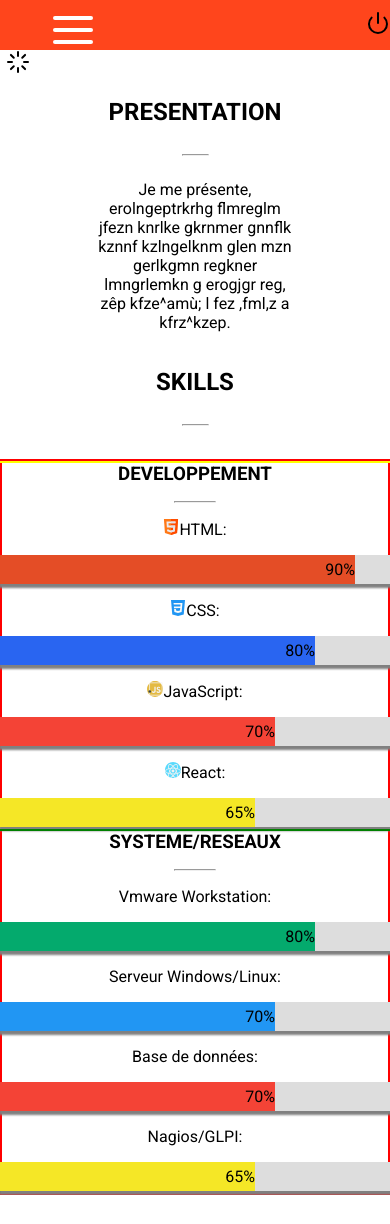
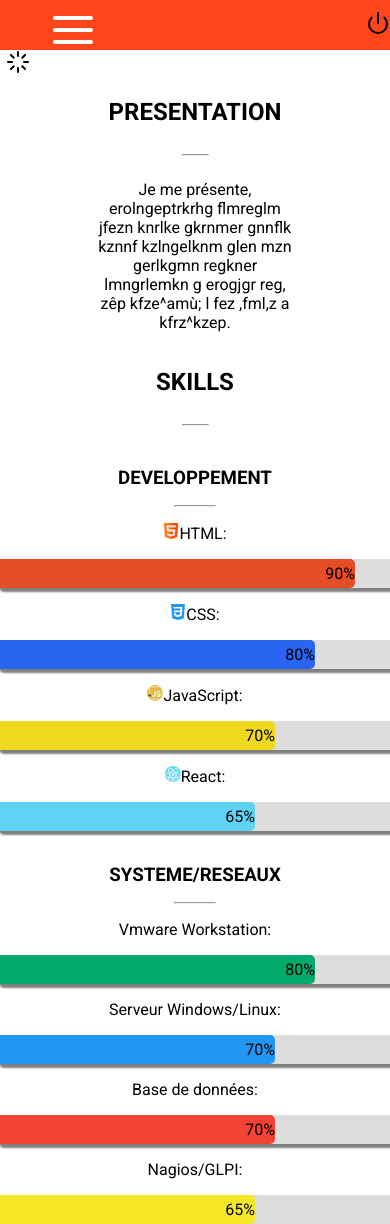
Before and after one commit to Chr1st0B/portfolio, a React (Create React App) app: page /Me in a window 390 px wide. Before the commit the page ends 1195 px from the top, so only its background shows below. Built offline with nearby package versions, Linux system fonts and the light colour scheme.

Commit message:
portfolioSave3

```diff
--- a/src/App.css
+++ b/src/App.css
@@ -226,6 +226,7 @@ svg {
   align-items: center;
   margin-left: 25%;
   margin-right: 25%;
+  /* margin: 0; */
   /* border: 2px solid red; */
 }
 
@@ -256,7 +257,7 @@ svg {
   align-items: center;
   margin-left: 25%;
   margin-right: 25%;
-  margin-bottom: 25px;
+  /* margin-bottom: 25px; */
 }
 
 .meBox3 hr{
@@ -266,7 +267,8 @@ svg {
 .meMasterBox2{
   display: flex;
   justify-content: center;
-  border: 2px solid red;
+  padding-top: 0;
+  /* border: 2px solid red; */
 }
 
 @media (max-width:1000px){
@@ -274,10 +276,16 @@ svg {
     flex-direction: column;
     align-items: center;
   }
+  .meMasterBox2 .meBox4{
+    margin-top: 25px;
+  }
+  .meMasterBox2 .meBox5{
+    margin-top: 25px;
+  }
 }
 
 .meMasterBox2 h3{
-  margin: 0;
+  margin-top: 8px;
   margin-bottom: 2%;
 }
 
@@ -296,6 +304,7 @@ svg {
   width: 400px; /* Full width */
   background-color: #ddd; /* Grey background */
   box-shadow: 4px 4px 2px grey;
+  border-radius: 5px;
 }
 
 .skills{
@@ -313,20 +322,24 @@ svg {
   margin-right: 10%;
   /* padding-left: 10%;
   padding-right: 10%; */
-  border: 2px solid yellow;
+  /* border: 2px solid yellow; */
 }
 
 .html{
   width: 90%; background-color: #e44d26; /* Green */
+  border-radius: 5px;
 }
 .css{
   width: 80%; background-color: #2965f1; /* Blue */
+  border-radius: 5px;
 }
 .js{
-  width: 70%; background-color: #f44336; /* Red */
+  width: 70%; background-color: #efd81d; /* Red */
+  border-radius: 5px;
 }
 .react{
-  width: 65%; background-color: #f5e726; /* yellox */
+  width: 65%; background-color: #5ed3f3; /* yellox */
+  border-radius: 5px;
 }
 
 .meBox5{
@@ -337,21 +350,26 @@ svg {
   margin-right: 10%;
   /* padding-left: 10%;
   padding-right: 10%; */
-  border: 2px solid green;
+  /* border: 2px solid green; */
 }
 
 .vmware{
   width: 80%; background-color: #04AA6D; /* Green */
+  border-radius: 5px;
 }
 .srv{
   width: 70%; background-color: #2196F3; /* Blue */
+  border-radius: 5px;
 }
 .bdd{
   width: 70%; background-color: #f44336; /* Red */
+  border-radius: 5px;
 }
 .supervision{
   width: 65%; background-color: #f5e726; /* yellox */
+  border-radius: 5px;
 }
+
 
 /* Projects */
 
@@ -383,6 +401,14 @@ svg {
   display: flex;
   justify-content: center;
   margin-top: 100px;
+}
+
+@media (max-width:1000px){
+  .projectsMasterBox2{
+    flex-direction: column;
+    align-items: center;
+    margin-top: 50px;
+  }
 }
 
 .projectsBox2{
@@ -427,6 +453,7 @@ img{
   flex-direction: column;
   margin-left: 25%;
   margin-right: 25%;
+  /* border: 2px solid royalblue; */
 }
 .contactBox1 hr{
   width: 10%;
@@ -438,6 +465,17 @@ img{
   flex-direction: column;
   margin-left: 25%;
   margin-right: 25%;
+  /* border: 2px solid palevioletred; */
+}
+
+@media (max-width:460px){
+  .contactBox2{
+    flex-direction: column;
+    align-items: center;
+    margin-top: 25px;
+    margin-left: 25px;
+    width: 400px;
+  }
 }
 
 [type="text"], [type="email"] , textarea{
@@ -448,8 +486,38 @@ img{
   box-sizing: border-box;
   margin-bottom: 20px;
   margin-top: 10px;
+  border-radius: 5px;
+  border-color: #210011;
 }
 
 button{
   margin-top: 10px;
+  border-radius: 5px;
+  color: #210011;
+  /* border-color: #210011; */
 }
+
+
+/* Surprise */
+
+.surpriseBox1{
+  width: 400px;
+  height: 200px;
+  border: 2px solid red;
+}
+
+.task {
+  width: 200px;
+  height: 50px;
+  background-color:aquamarine;
+  display: flex;
+  justify-content: center;
+  align-items: center;
+  margin-top:5px;
+  border: 2px solid navy;
+}
+.surpriseBox1 input{
+  margin-top:10px;
+  font-family: 'Segoe UI', Tahoma, Geneva, Verdana, sans-serif;
+  font-size: 20px;
+}
--- a/src/components/Surprise.js
+++ b/src/components/Surprise.js
@@ -1,7 +1,54 @@
+import { useState } from 'react';
+
 const Surprise = () => {
+
+    const [myList, setMyList] = useState([])
+    const [taskName, setTaskName] = useState([])
+
     return(
         <div className="">
-            <h1>HI, I'M CHRISTOPHER</h1>
+            <div className="surpriseBox1">
+                <h1>TO DO LIST</h1>
+                {
+                    myList.map((task, i) => {
+                    console.log(task, i)
+                    return (
+                        <div className='task'>
+                        <span>{task}</span>
+                        <button
+                            onClick={() => {
+                            // faire une copie du tableau
+                            const myListCopy = [...myList]
+                            // delete le ième élément
+                            myListCopy.splice(i, 1)
+                            // setMyList de la copie a laquelle on a retire un element
+                            setMyList(myListCopy)
+                            }}
+                        >X</button>
+                        </div>)
+                    })
+                }
+                <input type='text' value={taskName} onChange={(event) => {
+                    setTaskName(event.target.value)
+                }} />
+                <button
+                    onClick={() => {
+                    // faire une copie du tableau
+                    const myListCopy = [...myList]
+                    // push dans la copie
+                    myListCopy.push(taskName)
+                    // setmyList de la copie
+                    setMyList(myListCopy)
+                    // j'avais pas le droit d'ecrire setMyList(myList.push(taskName))
+                    // car je modifiais myList en direct
+                    // Vider le contenu de l'input en UNE LIGNE
+                    setTaskName('')
+                    }}
+                >AJOUTE MOI</button>
+            </div>
+            <div className="surpriseBox2">
+
+            </div>
         </div>
     )
 }
```
